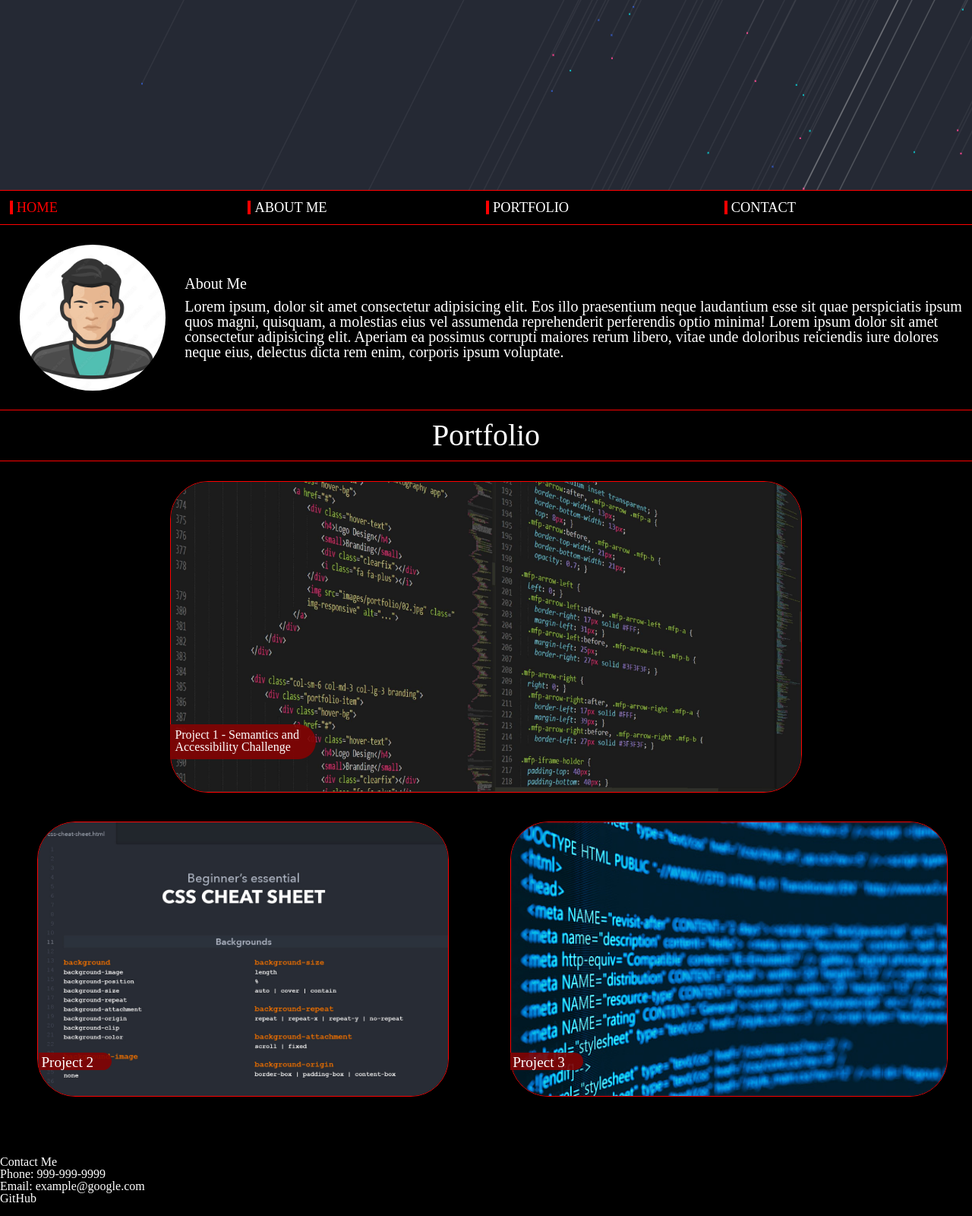
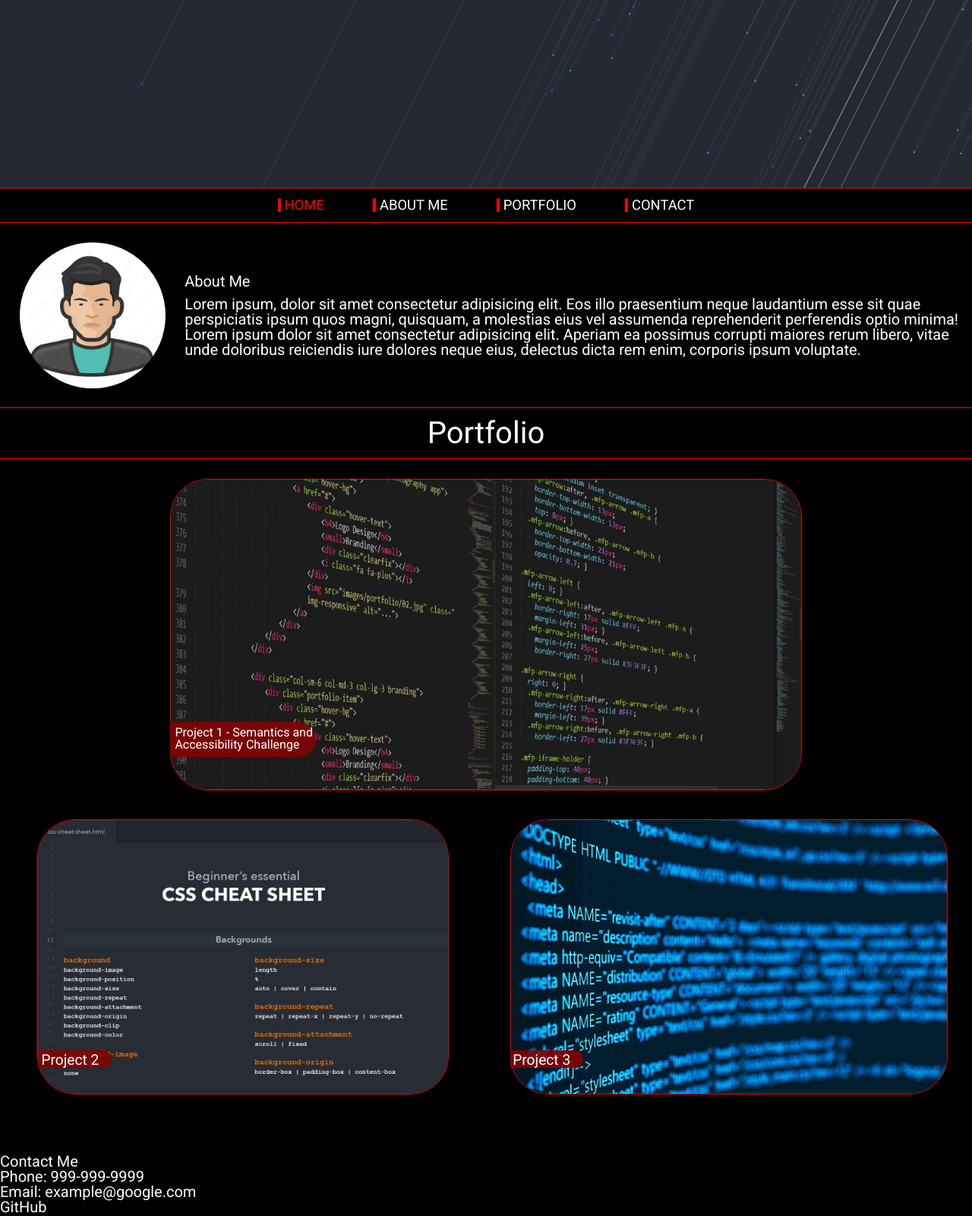
Before and after one commit to Gareth-Kwan/portfolio, a plain HTML site: page index.html in a window 1280 px wide. Shown: the part 457-2057 px from the top of the page at 76% size. Drawn offline with Linux system fonts and the light colour scheme.

Commit message:
fixed css elements with the nav bar

```diff
--- a/assets/css/style.css
+++ b/assets/css/style.css
@@ -1,5 +1,6 @@
 :root {
-  --common-font: "Trebuchet MS", "sans-serif", "Lucida Sans Unicode", "Lucida Grande", "Lucida Sans", "Arial";
+  --common-font: "Roboto", "Noto Sans", "Trebuchet MS", "sans-serif", "Lucida Sans Unicode", "Lucida Grande",
+    "Lucida Sans", "Arial";
   --dark-red: rgba(131, 3, 3, 0.9);
 }
 
@@ -12,6 +13,7 @@
 
 body {
   background-color: black;
+  font-family: var(--common-font);
 }
 
 h2 {
@@ -21,7 +23,6 @@ h2 {
 /* Header section */
 .header {
   padding: 22%;
-  font-family: var(--common-font);
   background: url(../images/download.png);
   color: #ffffff;
   font-size: 250%;
@@ -39,9 +40,6 @@ h2 {
 nav {
   height: 100%;
   display: flex;
-  justify-content: space-between;
-  align-items: center;
-  flex-wrap: wrap;
   background-color: black;
   padding: 1%;
   border-bottom: 1px solid red;
@@ -52,19 +50,27 @@ nav ul {
   height: 100%;
   display: flex;
   list-style: none;
+  justify-content: center;
+  align-items: center;
 }
 
 nav ul li {
+  display: flex;
+  justify-content: center;
   height: 100%;
-  border-left: 4px solid red;
+  width: auto;
+  text-align: center;
+  padding: 0 2rem;
 }
 
 nav ul li a {
+  display: block;
   height: 100%;
-  display: inline-block;
+  width: auto;
   color: white;
   text-decoration: none;
   padding-left: 5px;
+  border-left: 4px solid red;
 }
 
 nav ul li a:hover {
@@ -155,6 +161,11 @@ nav ul li a:hover {
   color: red;
 }
 
+.card-1 img:hover {
+  color: rgb(193, 0, 0);
+  box-shadow: 0 5px 10px red;
+}
+
 /* Card 2 */
 .card-2-and-3 {
   display: flex;
@@ -203,6 +214,11 @@ nav ul li a:hover {
   padding-top: 0.5%;
   padding-bottom: auto;
 }
+
+.card-2 img:hover {
+  color: rgb(193, 0, 0);
+  box-shadow: 0 5px 10px red;
+}
 /* Card 3 */
 
 .card-3 {
@@ -220,7 +236,7 @@ nav ul li a:hover {
   flex-wrap: wrap;
   flex: 0 0 300px;
   margin-top: 2%;
-  margin-bottom: 2%;
+  margin-bottom: 0;
   margin-left: auto;
   margin-right: auto;
   height: 80%;
@@ -245,10 +261,19 @@ nav ul li a:hover {
   padding-top: 0.5%;
   padding-bottom: auto;
 }
+
+.card-3 img:hover {
+  color: rgb(193, 0, 0);
+  box-shadow: 0 5px 10px red;
+}
 /* Contact Me Section */
 .contact {
+  display: flex;
+  align-items: center;
+  justify-content: center;
+  background-color: black;
   color: white;
-  display: flex;
+  font-size: 125%;
 }
 
 /* Media Queries */
--- a/index.html
+++ b/index.html
@@ -5,7 +5,13 @@
     <meta http-equiv="X-UA-Compatible" content="IE=edge" />
     <meta name="viewport" content="width=device-width, initial-scale=1.0" />
     <title>Gareth Kwan - Portfolio</title>
+    <link rel="preconnect" href="https://fonts.googleapis.com" />
+    <link rel="preconnect" href="https://fonts.gstatic.com" crossorigin />
+    <link
+      href="https://fonts.googleapis.com/css2?family=Roboto:wght@400;500;700&display=swap"
+      rel="stylesheet" />
     <link rel="stylesheet" href="./assets/css/reset.css" />
+
     <link rel="stylesheet" href="./assets/css/style.css" />
   </head>
   <body>
```
